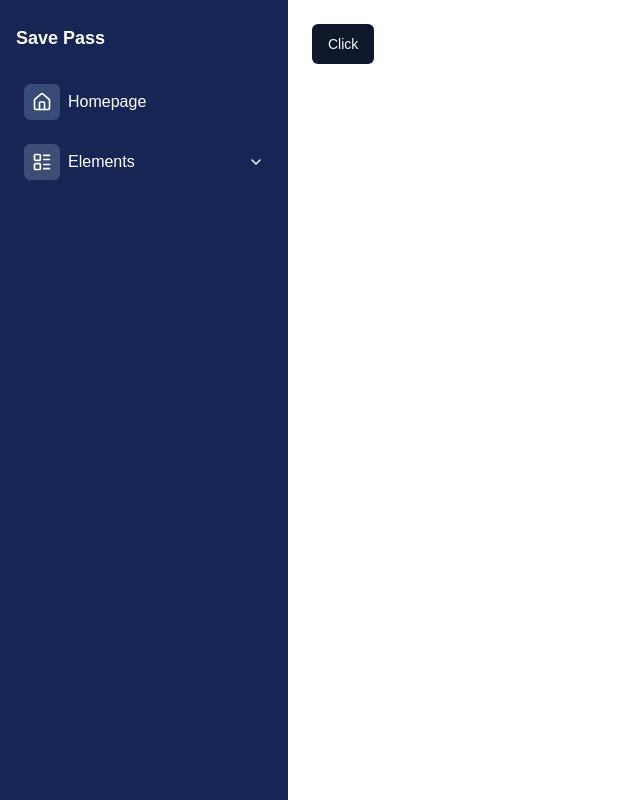
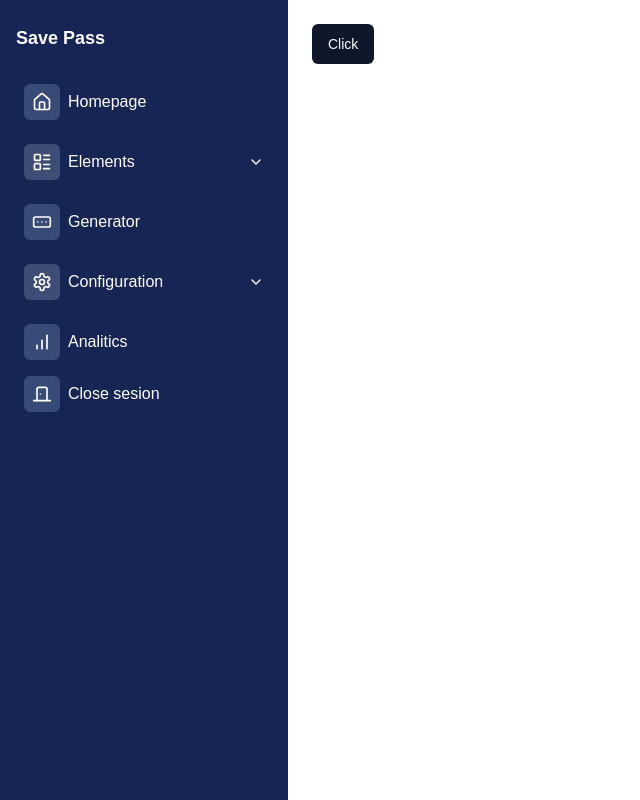
Before and after one commit to enzodb97/admin-pass, a Next.js app: page / in a window 1280 px wide. Shown: the whole page, without its empty margins (0-640 px from the left). Built offline with nearby package versions, Linux system fonts and the light colour scheme.

Commit message:
sidebar escritorio
completamos el sidebar de escritorio

```diff
--- a/components/Shared/SidebarRoutes/SidebarRoutes.tsx
+++ b/components/Shared/SidebarRoutes/SidebarRoutes.tsx
@@ -54,6 +54,58 @@ function SidebarRoutes() {
           </AccordionItem>
         </Accordion>
       ))}
+      <SingleItem
+        href="/generator"
+        label="Generator"
+        icon={RectangleEllipsis}
+      />
+      {dataSidebarConfiguration.map(({ title, icon: Icon, children }) => (
+        <Accordion
+          type="single"
+          collapsible
+          key={title}
+          className="w-full px-2"
+        >
+          <AccordionItem value="item-1" className="border-b-0">
+            <AccordionTrigger>
+              <div className="flex gap-2 items-center">
+                <div className="bg-blue-100/20 p-2 rounded-md">
+                  <Icon size={20} />
+                </div>
+                {title}
+              </div>
+            </AccordionTrigger>
+            <AccordionContent>
+              {children.map(({ item, href, icon: Icon, premium }) => (
+                <div
+                  key={item}
+                  className="flex items-center justify-between mt-2 hover:bg-blue-100/20 duration-300 transition-all rounded-md pr-1"
+                >
+                  <Link
+                    href={href}
+                    className="px-6 py-2 flex gap-2 items-center"
+                  >
+                    <Icon size={20} />
+                    {item}
+                  </Link>
+                  {premium && (
+                    <span className="flex gap-2 text-xs px-2 py-1 bg-blue-400 rounded-md">
+                      Premium
+                    </span>
+                  )}
+                </div>
+              ))}
+            </AccordionContent>
+          </AccordionItem>
+        </Accordion>
+      ))}
+      <SingleItem href="/analytic" label="Analitics" icon={BarChart} />
+      <SingleItem
+        onClick={() => console.log("Cerrar sesión")}
+        href="#"
+        label="Close sesion"
+        icon={DoorClosed}
+      />
     </div>
   );
 }
```
